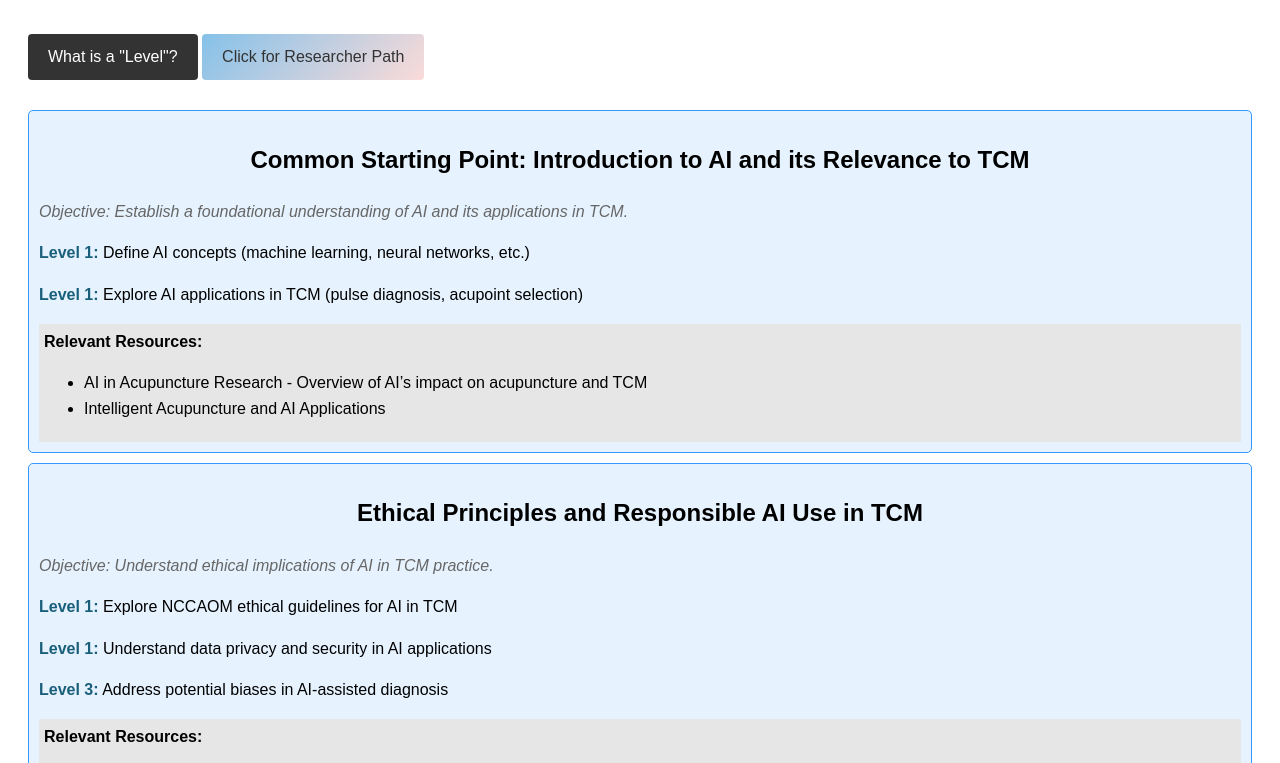
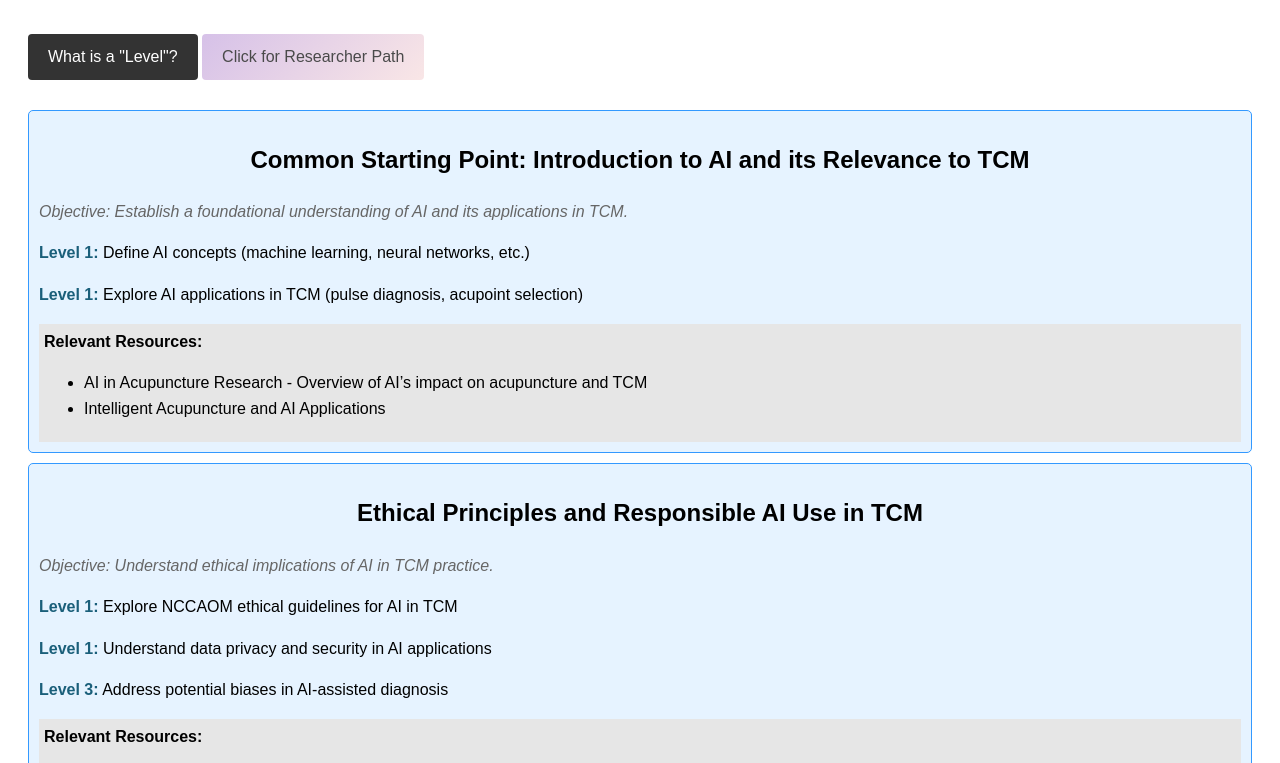
Before and after one commit to swoodeadlock/AIpaths2, a plain HTML site: page index.html in a window 1280 px wide. Shown: the part 108-871 px from the top of the page. Drawn offline with Linux system fonts and the light colour scheme.

Commit message:
Update index.html

```diff
--- a/index.html
+++ b/index.html
@@ -145,8 +145,8 @@
 
 /* Researcher Path button specific styling */
 .researcher-button {
-    background: linear-gradient(135deg, #85C1E9, #FADBD8); /* Light blue to pink gradient */
-    color: #333; /* Dark gray font color for contrast */
+    background: linear-gradient(135deg, #D6C1E8, #F9E6E6); /* Soft pastel purple to pink gradient */
+    color: #4A4A4A; /* Charcoal gray font color */
     border: none;
     padding: 10px 20px;
     border-radius: 4px;
@@ -156,9 +156,10 @@
 }
 
 .researcher-button:hover {
-    background: linear-gradient(135deg, #3399ff, #ff6699); /* Darker gradient on hover */
-    color: white; /* Change font color to white on hover */
+    background: linear-gradient(135deg, #9B59B6, #EC7063); /* Slightly more vibrant purple-pink on hover */
+    color: white; /* Switch to white text for better contrast on hover */
 }
+
 
 
         /* Overlay CSS */
```
